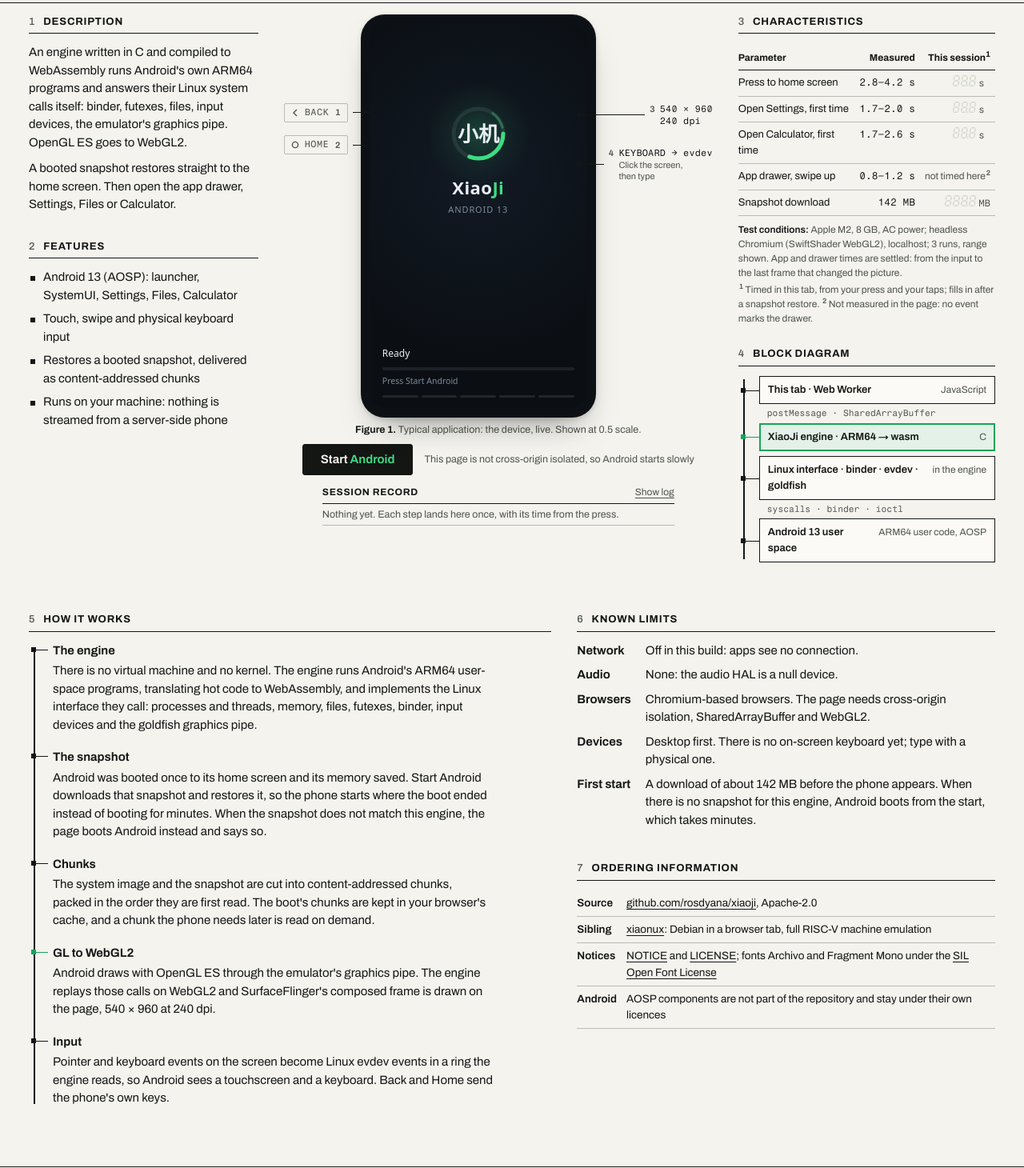
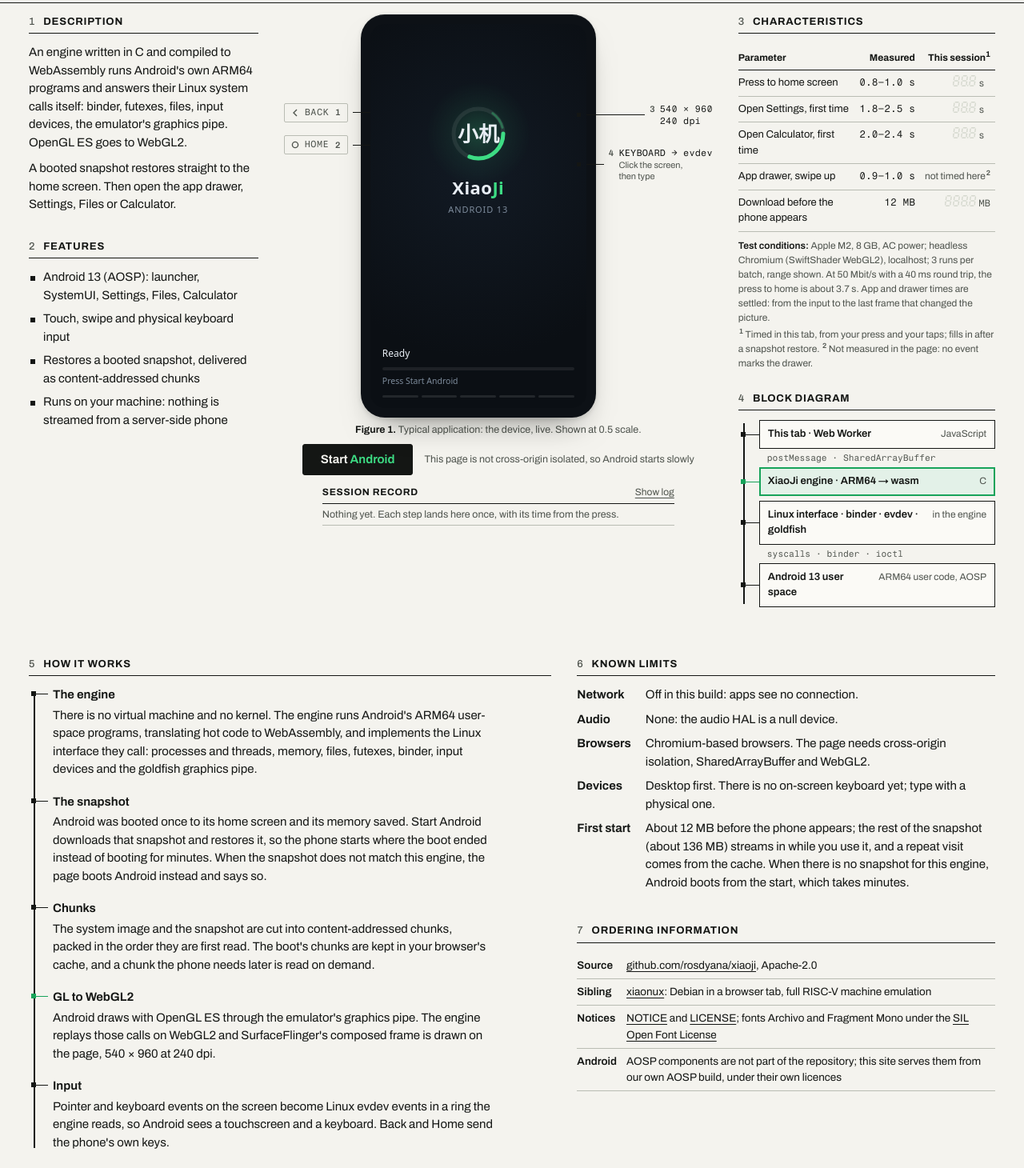
Before and after one commit to rosdyana/xiaoji, a plain HTML site: page web/index.html in a window 1280 px wide. Shown: the part 140-1600 px from the top of the page at 80% size. Drawn offline with Linux system fonts and the light colour scheme.

Commit message:
Page: favicon (the boot ring), S5 figures in the datasheet; README: live site, current status, how it was made, deploy

```diff
--- a/web/index.html
+++ b/web/index.html
@@ -6,6 +6,7 @@
 <title>XiaoJi: Android 13 in a browser tab</title>
 <meta name="description" content="Real Android 13 running in a browser tab, on a user-mode ARM64 engine compiled to WebAssembly. No install, no VM, no server-side phone.">
 <meta name="theme-color" content="#f4f3ee">
+<link rel="icon" href="favicon.svg" type="image/svg+xml">
 <link rel="preload" href="fonts/archivo.woff2" as="font" type="font/woff2" crossorigin>
 <style>
   @font-face {
@@ -514,15 +515,15 @@
     <table>
       <thead><tr><th scope="col">Parameter</th><th scope="col" class="n">Measured</th><th scope="col" class="n">This session<sup>1</sup></th></tr></thead>
       <tbody>
-        <tr><td>Press to home screen</td><td class="n">2.8–4.2 s</td><td class="n cell" data-cell="home"><span class="sr">not measured yet</span></td></tr>
-        <tr><td>Open Settings, first time</td><td class="n">1.7–2.0 s</td><td class="n cell" data-cell="settings"><span class="sr">not measured yet</span></td></tr>
-        <tr><td>Open Calculator, first time</td><td class="n">1.7–2.6 s</td><td class="n cell" data-cell="calculator"><span class="sr">not measured yet</span></td></tr>
-        <tr><td>App drawer, swipe up</td><td class="n">0.8–1.2 s</td><td class="n untimed">not timed here<sup>2</sup></td></tr>
-        <tr><td>Snapshot download</td><td class="n">142 MB</td><td class="n cell" data-cell="download"><span class="sr">not measured yet</span></td></tr>
+        <tr><td>Press to home screen</td><td class="n">0.8–1.0 s</td><td class="n cell" data-cell="home"><span class="sr">not measured yet</span></td></tr>
+        <tr><td>Open Settings, first time</td><td class="n">1.8–2.5 s</td><td class="n cell" data-cell="settings"><span class="sr">not measured yet</span></td></tr>
+        <tr><td>Open Calculator, first time</td><td class="n">2.0–2.4 s</td><td class="n cell" data-cell="calculator"><span class="sr">not measured yet</span></td></tr>
+        <tr><td>App drawer, swipe up</td><td class="n">0.9–1.0 s</td><td class="n untimed">not timed here<sup>2</sup></td></tr>
+        <tr><td>Download before the phone appears</td><td class="n">12 MB</td><td class="n cell" data-cell="download"><span class="sr">not measured yet</span></td></tr>
       </tbody>
     </table>
     <div class="notes">
-      <p><b>Test conditions:</b> Apple M2, 8 GB, AC power; headless Chromium (SwiftShader WebGL2), localhost; 3 runs, range shown. App and drawer times are settled: from the input to the last frame that changed the picture.</p>
+      <p><b>Test conditions:</b> Apple M2, 8 GB, AC power; headless Chromium (SwiftShader WebGL2), localhost; 3 runs per batch, range shown. At 50 Mbit/s with a 40 ms round trip, the press to home is about 3.7 s. App and drawer times are settled: from the input to the last frame that changed the picture.</p>
       <p><sup>1</sup> Timed in this tab, from your press and your taps; fills in after a snapshot restore. <sup>2</sup> Not measured in the page: no event marks the drawer.</p>
     </div>
 
@@ -574,7 +575,7 @@
       <dt>Audio</dt><dd>None: the audio HAL is a null device.</dd>
       <dt>Browsers</dt><dd>Chromium-based browsers. The page needs cross-origin isolation, SharedArrayBuffer and WebGL2.</dd>
       <dt>Devices</dt><dd>Desktop first. There is no on-screen keyboard yet; type with a physical one.</dd>
-      <dt>First start</dt><dd>A download of about 142 MB before the phone appears. When there is no snapshot for this engine, Android boots from the start, which takes minutes.</dd>
+      <dt>First start</dt><dd>About 12 MB before the phone appears; the rest of the snapshot (about 136 MB) streams in while you use it, and a repeat visit comes from the cache. When there is no snapshot for this engine, Android boots from the start, which takes minutes.</dd>
     </dl>
   </section>
 
@@ -585,7 +586,7 @@
         <tr><td>Source</td><td><a href="https://github.com/rosdyana/xiaoji">github.com/rosdyana/xiaoji</a>, Apache-2.0</td></tr>
         <tr><td>Sibling</td><td><a href="https://github.com/rosdyana/xiaonux">xiaonux</a>: Debian in a browser tab, full RISC-V machine emulation</td></tr>
         <tr><td>Notices</td><td><a href="https://github.com/rosdyana/xiaoji/blob/main/NOTICE">NOTICE</a> and <a href="https://github.com/rosdyana/xiaoji/blob/main/LICENSE">LICENSE</a>; fonts Archivo and Fragment Mono under the <a href="fonts/OFL-Archivo.txt">SIL Open Font License</a></td></tr>
-        <tr><td>Android</td><td>AOSP components are not part of the repository and stay under their own licences</td></tr>
+        <tr><td>Android</td><td>AOSP components are not part of the repository; this site serves them from our own AOSP build, under their own licences</td></tr>
       </tbody>
     </table>
   </section>
```
Also changed, not shown: web/favicon.svg (added), 1 other file.
